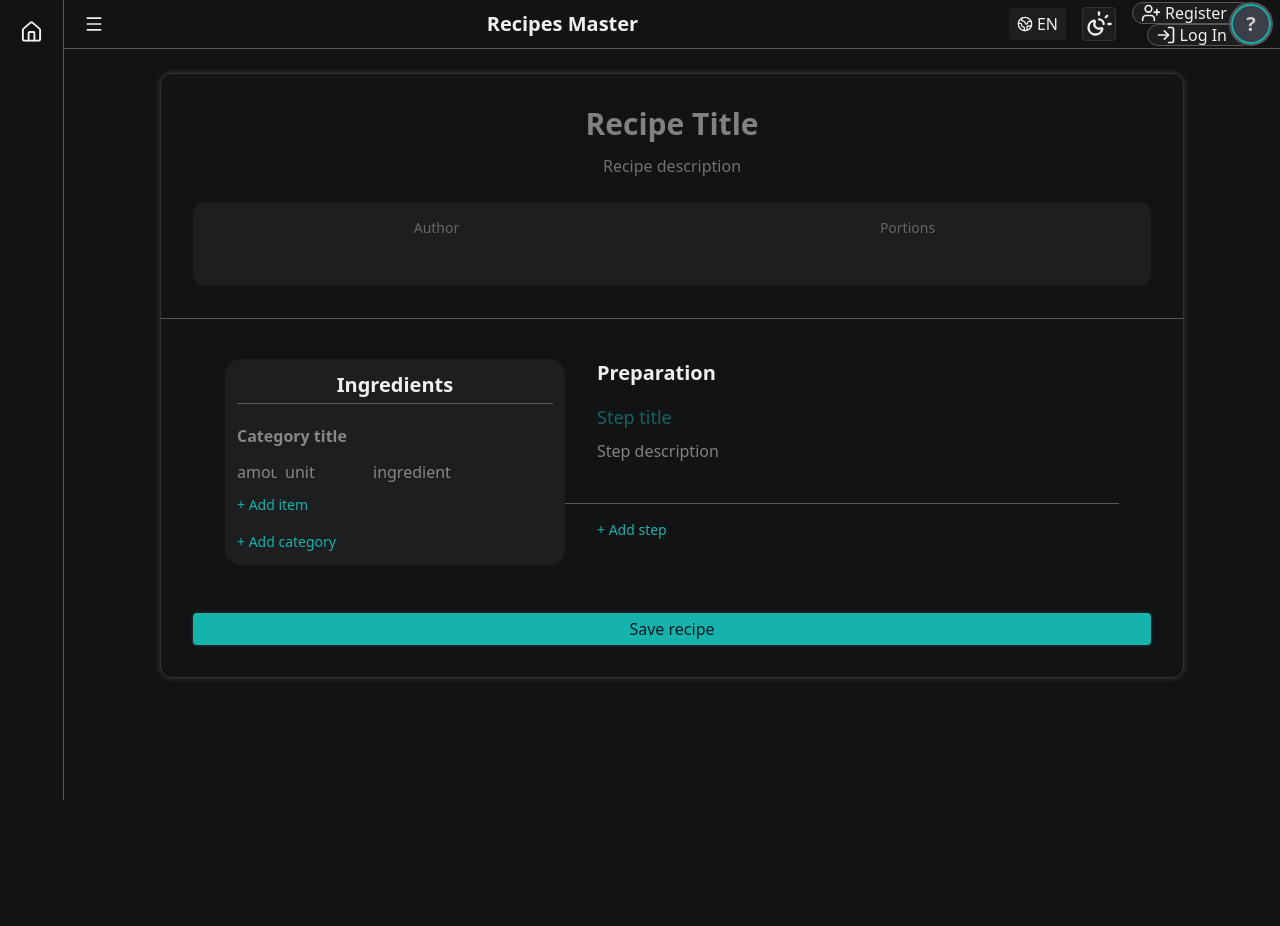
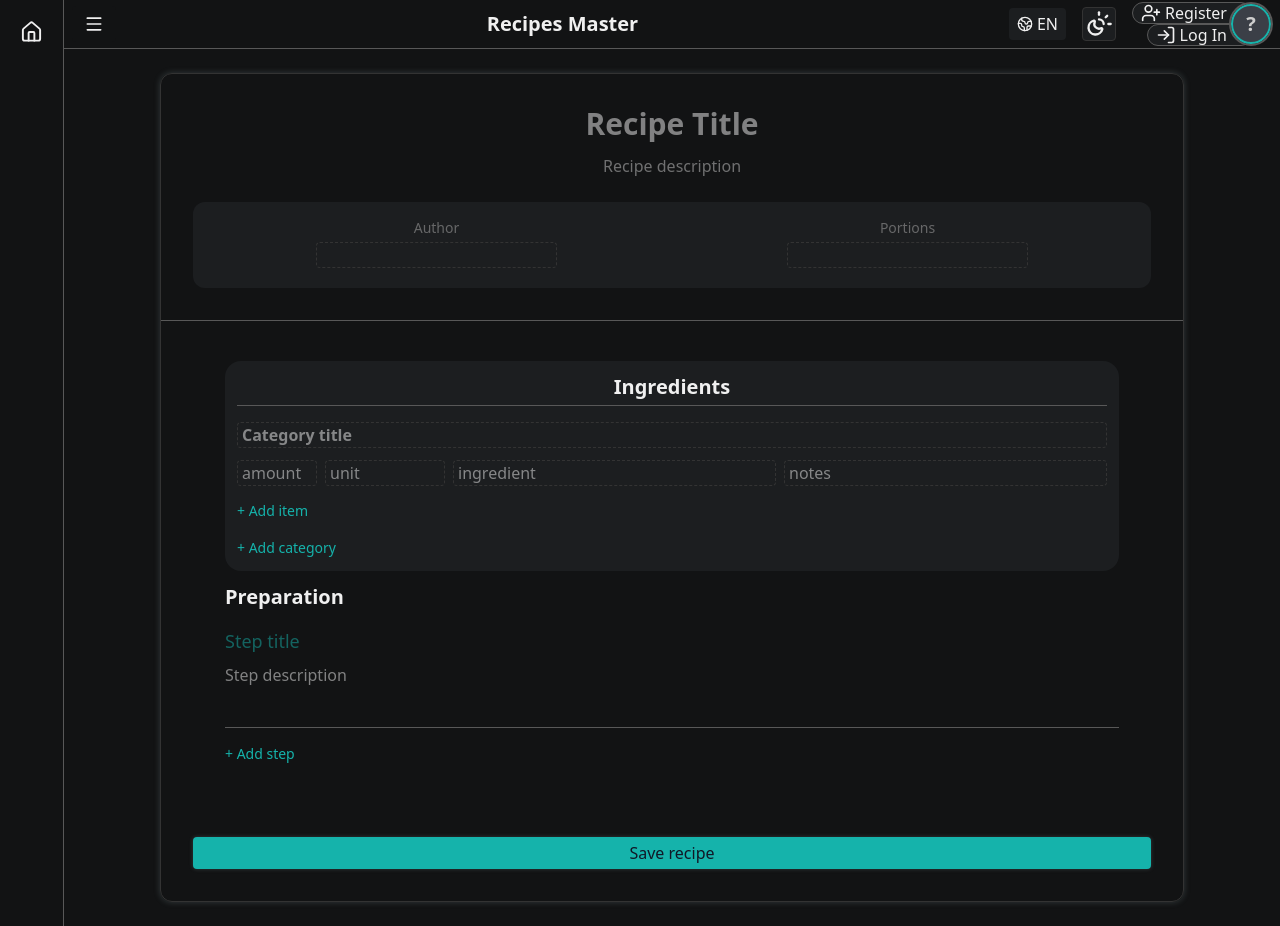
Before and after one commit to HeatGub/Recipes, a React (Vite) app in the folder frontend/: page /recipe/create in a window 1280 px wide. Before the commit the page ends 800 px from the top, so only its background shows below. Built offline with nearby package versions, Linux system fonts and the light colour scheme; no server answers.

Commit message:
Extend recipe layout, improve FormInput

```diff
--- a/frontend/src/components/layout/RecipeLayout.tsx
+++ b/frontend/src/components/layout/RecipeLayout.tsx
@@ -4,6 +4,7 @@ interface RecipeLayoutProps {
   ingredients: React.ReactNode
   preparation: React.ReactNode
   footer?: React.ReactNode
+  variant: "view" | "edit"
 }
 
 export function RecipeLayout({
@@ -12,6 +13,7 @@ export function RecipeLayout({
   ingredients,
   preparation,
   footer,
+  variant
 }: RecipeLayoutProps) {
   return (
     <div className="mx-auto max-w-5xl">
@@ -24,7 +26,7 @@ export function RecipeLayout({
         </header>
 
         <div className="py-10 px-16">
-          <div className="float-left mr-8 mb-3 w-full md:w-85">
+          <div className={`float-left mr-8 mb-3 w-full ${variant === "view" ? "md:w-85" : ""} float-left`}>
             {ingredients}
           </div>
 
--- a/frontend/src/components/ui/FormInput.tsx
+++ b/frontend/src/components/ui/FormInput.tsx
@@ -4,13 +4,18 @@ import { FormFieldError } from "@/forms/core/FormErrors"
 interface FormInputProps extends React.InputHTMLAttributes<HTMLInputElement> {
   error?: FieldError
   label?: string
+  wrapperClassName?: string
 }
 
-export function FormInput({ label, error, ...props }: FormInputProps) {
+export function FormInput({ label, error, wrapperClassName = "", className = "", ...props }: FormInputProps) {
   return (
-    <div className="flex flex-col">
-      <label className="mb-1">{label}</label>
-      <input className="mb-1 w-full rounded border bg-(--bg-secondary) px-2 py-1" {...props} />
+    <div className={`flex flex-col ${wrapperClassName}`}>
+      {label && <label className="mb-1">{label}</label>}
+      <input
+        className={`mb-1 w-full rounded border-dashed border border-(--border-muted)! bg-transparent px-1 ${className}`}
+        // ${error ? "border-red-500!" : "border-(--border-muted)!"}
+        {...props}
+      />
       {error && (
         <p className="text-xs text-(--text-danger)">
           <FormFieldError error={error} />
--- a/frontend/src/forms/recipes/IngredientCategoryFields.tsx
+++ b/frontend/src/forms/recipes/IngredientCategoryFields.tsx
@@ -27,7 +27,7 @@ export function IngredientCategoryFields({
       <FormInput
         {...register(`ingredients.${catIndex}.title`)}
         placeholder="Category title"
-        className="bg-transparent font-semibold outline-none"
+        className="font-semibold"
         error={errors?.title}
       />
 
@@ -42,22 +42,29 @@ export function IngredientCategoryFields({
                 valueAsNumber: true,
               })}
               placeholder="amount"
-              className="w-10"
+              wrapperClassName="w-20"
               error={itemErrors?.amount}
             />
 
             <FormInput
               {...register(`ingredients.${catIndex}.items.${itemIndex}.unit`)}
               placeholder="unit"
-              className="w-20"
+              wrapperClassName="w-30"
               error={itemErrors?.unit}
             />
 
             <FormInput
               {...register(`ingredients.${catIndex}.items.${itemIndex}.name`)}
               placeholder="ingredient"
-              className="flex-1"
+              wrapperClassName="flex-1"
               error={itemErrors?.name}
+            />
+
+            <FormInput
+              {...register(`ingredients.${catIndex}.items.${itemIndex}.notes`)}
+              placeholder="notes"
+              wrapperClassName="flex-1"
+              error={itemErrors?.notes}
             />
           </div>
         )
--- a/frontend/src/forms/recipes/RecipeForm.tsx
+++ b/frontend/src/forms/recipes/RecipeForm.tsx
@@ -56,6 +56,7 @@ export function RecipeForm({ onSubmit }: Props) {
     formState: { errors },
   } = useFormWithApi<RecipeFormData>({
     resolver: zodResolver(recipeFormSchema),
+    mode: "onChange",
     defaultValues: {
       title: "",
       description: "",
@@ -108,6 +109,7 @@ export function RecipeForm({ onSubmit }: Props) {
             </RichButton>
           </div>
         }
+        variant="edit"
       />
     </form>
   )
--- a/frontend/src/pages/RecipePage.tsx
+++ b/frontend/src/pages/RecipePage.tsx
@@ -16,6 +16,7 @@ export const RecipePage = ({ recipe }: { recipe: Recipe }) => {
       details={<RecipeDetailsCard {...recipe.details} />}
       ingredients={<RecipeIngredientsSection ingredients={recipe.ingredients} />}
       preparation={<RecipePreparationSection steps={recipe.steps} />}
+      variant="view"
     />
   )
 }
```
